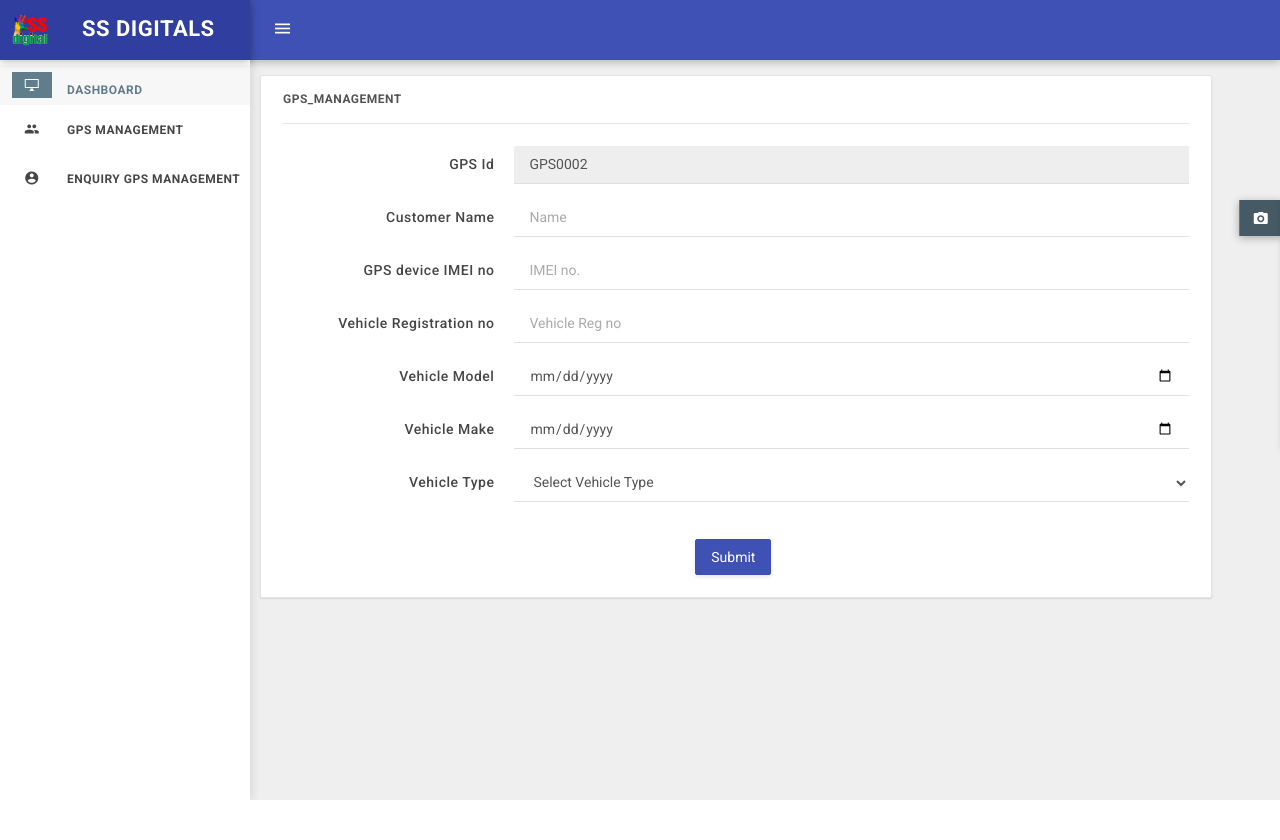
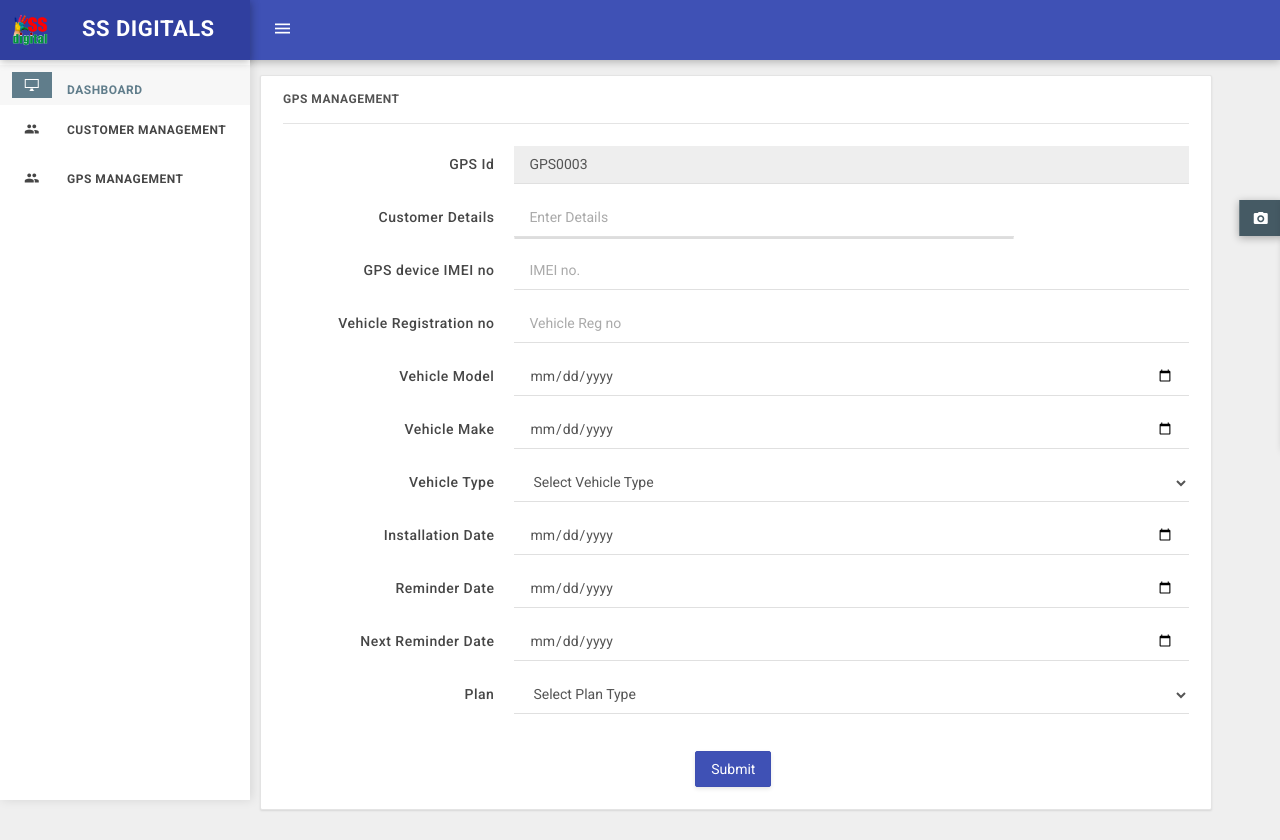
Before and after one commit to Munindra-s/gps_management, a Django app: page /add_gps/ in a window 1280 px wide. Before the commit the page ends 800 px from the top, so only its background shows below. Run offline with Django 5.2, Linux system fonts and the light colour scheme; a user stored in the database is signed in; data comes from the database, SQL or seed files in the repository; some libraries are stand-ins or nearby versions; some web fonts are replaced.

Commit message:
customer_management and gps mangement added

```diff
--- a/first folder/app4/app1/urls.py
+++ b/first folder/app4/app1/urls.py
@@ -3,13 +3,6 @@ from . import views
 urlpatterns =[
     path('customer',views.custmas,name='customer'),
     path('list_customer/',views.list_customer,name='list_customer'),
-    path('add_enquiry/',views.add_enquiries,name='add_enquiry'),
-    path('list_enquiry/',views.list_enquiry,name='list_enquiry'),
     path('add_gps/',views.add_gps_management,name='add_gps'),
     path('list_gps/',views.list_gps_management,name='list_gps'),
-    path('class/',views.add_sign_class,name='class'),
-    path('sign_out',views.sign_out,name='sign_out'),
-    path('auto/',views.city_autocomplete,name='auto'),
-    path('insurance/',views.add_insurancesss,name='insurance'),
-    path('path_insurance/',views.list_insurance,name='path_insurance')
 ]
--- a/first folder/app4/app1/views.py
+++ b/first folder/app4/app1/views.py
@@ -1,8 +1,7 @@
 from django.shortcuts import render,redirect
 from django.contrib.auth.decorators import login_required,user_passes_test
-from app1.models import customer_master,customer_details,add_enquiry,add_gps,add_insurance
+from app1.models import customer_master,customer_details,gps_master,gps_details
 from django.contrib.auth.models import User
-from django.contrib.auth import login,authenticate,logout
 
 
 # Create your views here.
@@ -31,101 +30,35 @@ def list_customer(request):
         data=customer_details.objects.filter(status=1)
         context={'sent':data}
         return render(request,'list_customer.html',context)
-@login_required
-def add_enquiries(request):
-        if request.method =='POST':
-                name=request.POST['name']
-                customer=request.POST['customer id']
-                phone=request.POST['phone']
-                registration_no=request.POST['registration no']
-                vehicle_model=request.POST['vehicle model']
-                manufacturing_year=request.POST['manufacturing year']
-                previous_policy_no=request.POST['previous policy no']
-                insurance_name=request.POST['insurance name']
-                vehicle_type=request.POST['vehicle type']
-                expiry_date=request.POST['expiry date']
-                start_date=request.POST['star date']
-                end_date=request.POST['end_date']
-                add_enquiry.objects.create(name=name,customer_id=customer,phone=phone,registration_no=registration_no,vehicle_model=vehicle_model,manufacturing_year=manufacturing_year,previous_policy_no=previous_policy_no,insurance_name=insurance_name,vehicle_type=vehicle_type,expiry_date=expiry_date,start_date=start_date,end_date=end_date)
 
-                return render(request,'add_enquiry.html')
-        return render(request,'add_enquiry.html')
-def list_enquiry(request):
-        value=add_enquiry.objects.all()
-        context={'sent':value}
-        return render(request,'list_enquiry.html',context)
 @login_required
 def add_gps_management(request):
         if request.method =='POST':
                 gps_id=request.POST['gps_id']
-                customer_name=request.POST['customer_name']
                 imei_no=request.POST['imei_no']
                 vehicle_registration_no=request.POST['vehicle_registration_no']
                 vehicle_model=request.POST['vehicle_model']
                 vehicle_make=request.POST['vehicle_make']
                 vehicle_type=request.POST['vehicle_type']
-                add_gps.objects.create(gps_id=gps_id,customer_name=customer_name,imei_no=imei_no,vehicle_registration_no=vehicle_registration_no,vehicle_model=vehicle_model,vehicle_make=vehicle_make,vehicle_type=vehicle_type)
+                installation_date=request.POST['installation_date']
+                reminder_date=request.POST['reminder_date']
+                next_reminder_date=request.POST['next_reminder_date']
+                plan=request.POST['plan']
+                gps_master.objects.create(gps_id=gps_id,customer_name='ii',imei_no=imei_no,vehicle_registration_no=vehicle_registration_no,vehicle_model=vehicle_model,vehicle_make=vehicle_make,vehicle_type=vehicle_type)
+                gps_details.objects.create(gps_id=gps_id,customer_name='ii',imei_no=imei_no,vehicle_registration_no=vehicle_registration_no,vehicle_model=vehicle_model,vehicle_make=vehicle_make,vehicle_type=vehicle_type,installation_date=installation_date,reminder_date=reminder_date,next_reminder_date=next_reminder_date,plan=plan)
                 return redirect('list_gps')
-        orderby_id=add_gps.objects.order_by('-gps_id').first()
+        orderby_id=gps_details.objects.order_by('-gps_id').first()
         if orderby_id:
                 old_id=int(orderby_id.gps_id[3:])
                 fresh_id=f"GPS{old_id+1:04d}"
                 print(fresh_id)
         else:
-                fresh_id="GPS0001"
-        context={'fresh_id':fresh_id}
+             fresh_id="GPS0001"
+        data=customer_details.objects.all()
+        context={'fresh_id':fresh_id,'sent':data}
         return render(request,"add_gps.html",context)
 
 def list_gps_management(request):
-        content=add_gps.objects.filter(status=1)
+        content=gps_master.objects.filter(status=1)
         context={'sent':content}
         return render(request,'list_gps.html',context)
-
-def add_sign_class(request):
-        if request.method =='POST':
-                username=request.POST['username']
-                password=request.POST['password']
-                user=authenticate(username=username,password=password)
-                if user is not None:
-                        login(request,user)
-                        return redirect('add_gps')
-                else:
-                        return render(request,'class.html')
-        return render(request,'class.html')
-
-def sign_out(request):
-        logout(request)
-        return redirect('class')
-
-def city_autocomplete(request):
-    data = customer_master.objects.all()
-    context = {'sent':data}
-    # Add_Insurance;.objects.create(invoice_number = 1, customer_name = "Test", date = "25-10-2001", total_amount = 1000)
-
-    return render(request,'render.html', context)
-
-def add_insurancesss(request):
-        if request.method =='POST':
-                name=request.POST['name']
-                customer_id=request.POST['customer_id']
-                phone=request.POST['phone']
-                registration_no = request.POST['registration_no']
-                vehicle_model=request.POST['vehicle_model']
-                year=request.POST['year']
-                policy_no=request.POST['policy_no']
-                insurance_name=request.POST['insurance_name']
-                vehicle_type=request.POST['vehicle_type']
-                expiry_date = request.POST['expiry_date']
-                start_date=request.POST['start_date']
-                end_date=request.POST['end_date']
-                daa = add_insurance.objects.create(name=name,customer_id=customer_id,phone=phone,registration_no=registration_no,vehicle_model=vehicle_model,year=year,policy_no=policy_no,insurance_name=insurance_name,vehicle_type=vehicle_type,expiry_date=expiry_date,start_date=start_date,end_date=end_date)
-
-        data11=customer_master.objects.all()
-        context={'data':data11}
-        return render(request,'add_insurance.html',context)
-
-
-def list_insurance(request):
-        part=add_insurance.objects.all()
-        concept={'sent':part}
-        return render(request,'list_insurance.html',concept)
--- a/first folder/app4/templates/add_gps.html
+++ b/first folder/app4/templates/add_gps.html
@@ -37,6 +37,28 @@
 
 	<!-- Match Media polyfill for IE9 -->
 	<!--[if IE 9]> <script src="scripts/ie/matchMedia.js"></script>  <![endif]-->
+
+	<style>
+        /* Style the autocomplete dropdown */
+        .autocomplete-items {
+            position: absolute;
+            border: 1px solid #ddd;
+            border-radius: 5px;
+            max-height: 200px;
+            overflow-y: auto;
+            background-color: #fff;
+            z-index: 99;
+            width: 500px;
+        }
+        .autocomplete-items div {
+            padding: 10px;
+            cursor: pointer;
+        }
+        .autocomplete-items div:hover {
+            background-color: #f1f1f1;
+        }
+    </style>
+
 
 
 </head>
@@ -93,6 +115,9 @@
 
 
 				<!-- navigation -->
+
+
+
 				<ul class="list-unstyled clearfix nav-list mb15">
 					<li class="active">
 						<a href="#">
@@ -100,102 +125,31 @@
 							<span class="text">Dashboard</span>
 						</a>
 					</li>
-					{% comment %} <li>
-						<a>
-							<i class="icon ion-md-people"></i>
-							<span class="text">Insurance Management</span>
-						</a>
-					</li> {% endcomment %}
+
 					<li>
 						<a href="javascript:;">
 							<i class="icon ion-md-people"></i>
-							<span class="text">Gps Management</span>
+							<span class="text">Customer Management</span>
 							{% comment %} <i class="icon ion-md-arrow"></i> {% endcomment %}
 						</a>
 						<ul class="inner-drop list-unstyled">
-							<li><a href="#">Add Gps</a></li>
-							<li><a href="#">List Gps</a></li>
+							<li><a href="{% url 'customer' %}">Add Customer</a></li>
+							<li><a href="{% url 'list_customer' %}">List Customer</a></li>
 						</ul>
 					</li>
+
 					<li>
 						<a href="javascript:;">
-							<i class="icon ion-md-contact"></i>
-							<span class="text">Enquiry Gps Management</span>
+							<i class="icon ion-md-people"></i>
+							<span class="text">GPS Management</span>
 							{% comment %} <i class="icon ion-md-arrow"></i> {% endcomment %}
 						</a>
 						<ul class="inner-drop list-unstyled">
-							<li><a href="#">Add Employee</a></li>
-							<li><a href="#">List Employee</a></li>
+							<li><a href="{% url 'add_gps' %}">Add GPS</a></li>
+							<li><a href="{% url 'list_gps' %}">List GPS</a></li>
 						</ul>
 					</li>
-					<li>
-						<a href="javascript:;">
-							<i class=""></i>
-							<span class="text"></span>
-							{% comment %} <i class="icon ion-md-arrow"></i> {% endcomment %}
-						</a>
-						<ul class="inner-drop list-unstyled">
-							<li><a href="#">Add Material</a></li>
-							<li><a href="#">List Material</a></li>
-						</ul>
-					</li>
-					<li>
-						<a href="javascript:;">
-							<i class=""></i>
-							<span class="text"></span>
-							{% comment %} <i class="icon ion-md-arrow"></i> {% endcomment %}
-						</a>
-						<ul class="inner-drop list-unstyled">
-							{% comment %} <li><a href="#">Add Material</a></li> {% endcomment %}
-							<li><a href="#">List Inward</a></li>
-						</ul>
-					</li>
-					<li>
-						<a href="javascript:;">
-							<i class=""></i>
-							<span class="text"></span>
-							{% comment %} <i class="icon ion-md-arrow"></i> {% endcomment %}
-						</a>
-						<ul class="inner-drop list-unstyled">
-							<li><a href="#">Add Product</a></li>
-							<li><a href="#">List Product</a></li>
-						</ul>
-					</li>
-					<li>
-						<a href="javascript:;">
-							<i class=""></i>
-							<span class="text"></span>
-							{% comment %} <i class="icon ion-md-arrow"></i> {% endcomment %}
-						</a>
-						<ul class="inner-drop list-unstyled">
-							<li><a href="#">Add Category</a></li>
-							<li><a href="#">List Category</a></li>
-						</ul>
-					</li>
-					<li>
-						<a href="javascript:;">
-							<i class=""></i>
-							<span class="text"></span>
-							{% comment %} <i class="icon ion-md-arrow"></i> {% endcomment %}
-						</a>
-						<ul class="inner-drop list-unstyled">
-							<li><a href="#">Add Cost</a></li>
-							<li><a href="#">List Cost</a></li>
-						</ul>
-					</li>
-					<li>
-						<a href="javascript:;">
-							<i class=""></i>
-							<span class="text"></span>
-							{% comment %} <i class="icon ion-md-arrow"></i> {% endcomment %}
-						</a>
-						<ul class="inner-drop list-unstyled">
-							<li><a href="#">Add Bill</a></li>
-							<li><a href="#">List Bill</a></li>
-							<li><a href="#">List Quotation</a></li>
-							<li><a href="#">List Estimation</a></li>
-						</ul>
-					</li>
+
 
 
 
@@ -210,7 +164,7 @@
 			<!-- col-left -->
 			<div class="col-sm-12 col-md-11">
 				<div class="panel panel-default panel-hovered panel-stacked mb30">
-					<div class="panel-heading">Gps_management</div>
+					<div class="panel-heading">GPS Management</div>
 					{% if messages %}
 
 					{% for message in messages %}
@@ -234,9 +188,13 @@
 							    </div>
 
 								<div class="form-group">
-									<label class="col-md-3 control-label">Customer Name</label>
+									<label class="col-md-3 control-label">Customer Details</label>
 									<div class="col-md-9">
-										 <input type="text" class="form-control" name="customer_name" placeholder="Name" required>
+
+											<input type="text" id="search" name="customer_nam" placeholder="Enter Details" class="form-control" style="width:500px;" autocomplete="off" />
+											<div id="autocomplete-list" class="autocomplete-items"></div>
+
+
 									</div>
 								</div>
 
@@ -286,6 +244,44 @@
 											</select>
 										</div>
 									</div>
+
+									<div class="form-group">
+										<label class="col-md-3 control-label">Installation Date</label>
+										<div class="col-md-9">
+											<input type="date" class="form-control" name="installation_date"
+												placeholder="Installation Date" required>
+										</div>
+									</div>
+
+									<div class="form-group">
+										<label class="col-md-3 control-label">Reminder Date</label>
+										<div class="col-md-9">
+											<input type="date" class="form-control" name="reminder_date"
+												placeholder="Reminder Date" required>
+										</div>
+									</div>
+
+									<div class="form-group">
+										<label class="col-md-3 control-label">Next Reminder Date</label>
+										<div class="col-md-9">
+											<input type="date" class="form-control" name="next_reminder_date"
+												placeholder="Next Reminder Date" required>
+
+
+										</div>
+									</div>
+									<div class="form-group">
+										<label class="col-md-3 control-label">Plan</label>
+										<div class="col-md-9">
+											<select class="form-control" name="plan" required>
+												<option value="">Select Plan Type</option>
+												<option value="yearly">Yearly</option>
+												<option value="life_time">Life Time</option>
+
+										    </select>
+										</div>
+									</div>
+
 										<br>
 
 
@@ -394,6 +390,7 @@
 	<script src="{% static 'scripts/app.js' %}"></script>
 	<script src="{% static 'scripts/index.init.js' %}"></script>
 
+	<!--
 	{% comment %}
 	<script>
 		// Example list of existing phone numbers (this can come from a database)
@@ -431,14 +428,14 @@
 
 			}
 		});
-	</script> {% endcomment %}
+	</script> {% endcomment %} -->
 
+    <script>
 
-	<script>
 		// Example list of existing phone numbers (this can come from a database)
 		const existingPhoneNumbers = [
 			{% for num in phone %}
-		"{{num.Phone_No}}--{{num.Customer_Id}}--{{num.Customer_Name}}",
+			"{{num.Phone_No}}--{{num.Customer_Id}}--{{num.Customer_Name}}",
 			{% endfor %}
 		];
 		const submitButton = document.getElementById("submitButton");
@@ -460,11 +457,11 @@
 				let matchedPhone = existingPhoneNumbers.find(phone => phone.startsWith(enteredPhone));
 
 				if (matchedPhone) {
-					errorSpan.textContent = `${matchedPhone} already exists!`;
+					errorSpan.textContent = ${matchedPhone} already exists!;
 					errorSpan.style.color = "red";
 					this.style.borderColor = "red";
 					submitButton.disabled = true;
-					alert(`${matchedPhone} already exists!`);
+					alert(${matchedPhone} already exists!);
 				}
 				else {
 					errorSpan.textContent = "";
@@ -474,6 +471,46 @@
 			}
 		});
 	</script>
+	<script>
+		document.addEventListener("DOMContentLoaded", function () {
+            // Sample data (you will replace this with Django dynamic data)
+            var customerData = [
+                {% for item in sent  %}
+                    "{{ item.customer_name}} --- {{item.phone}}",
+                {% endfor %}
+            ];
+
+            var input = document.getElementById("search");
+            var autocompleteList = document.getElementById("autocomplete-list");
+
+            input.addEventListener("input", function () {
+                var val = this.value;
+                autocompleteList.innerHTML = ""; // Clear previous results
+
+                if (!val) return; // Stop if input is empty
+
+                customerData.forEach(function (item) {
+                    if (item.toLowerCase().includes(val.toLowerCase())) {
+                        var suggestion = document.createElement("div");
+                        suggestion.textContent = item;
+                        suggestion.addEventListener("click", function () {
+                            input.value = item; // Set input value on selection
+                            autocompleteList.innerHTML = ""; // Hide dropdown
+                        });
+                        autocompleteList.appendChild(suggestion);
+                    }
+                });
+            });
+
+            document.addEventListener("click", function (e) {
+                if (!input.contains(e.target) && !autocompleteList.contains(e.target)) {
+                    autocompleteList.innerHTML = ""; // Hide dropdown when clicking outside
+                }
+            });
+        });
+	</script>
+
+
 
 </body>
 
```
Also changed, not shown: first folder/app4/app1/models.py (+14 -31 lines), first folder/app4/templates/add_customer.html (+9 -45 lines), first folder/app4/templates/list_customer.html (+13 -75 lines), first folder/app4/templates/list_gps.html (+43 -81 lines), first folder/app4/app1/migrations/0018_gps_details_rename_add_gps_gps_master_and_more.py (added), first folder/app4/app1/migrations/0019_alter_gps_master_gps_id.py (added), first folder/app4/app1/migrations/0020_alter_customer_master_customer_id.py (added), first folder/app4/db.sqlite3.
